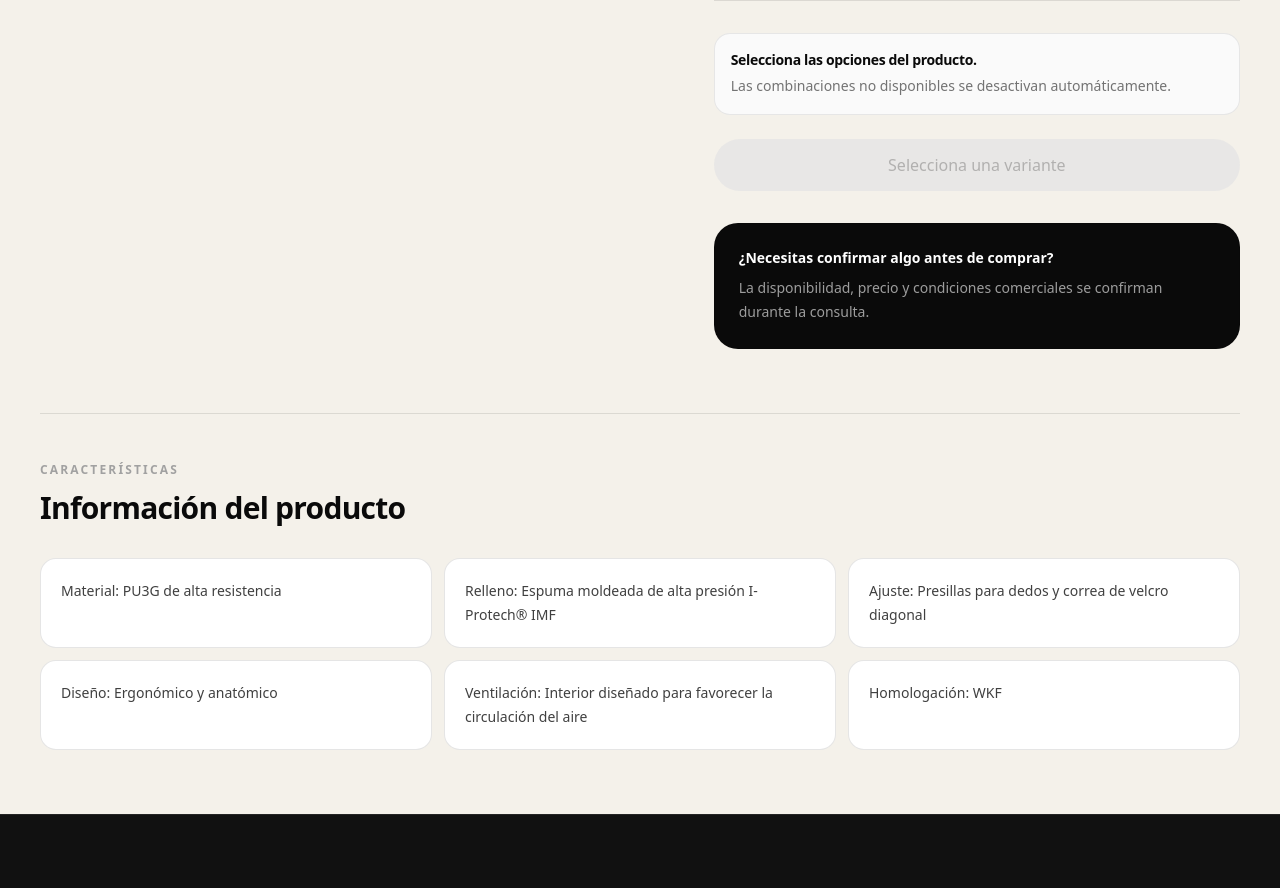
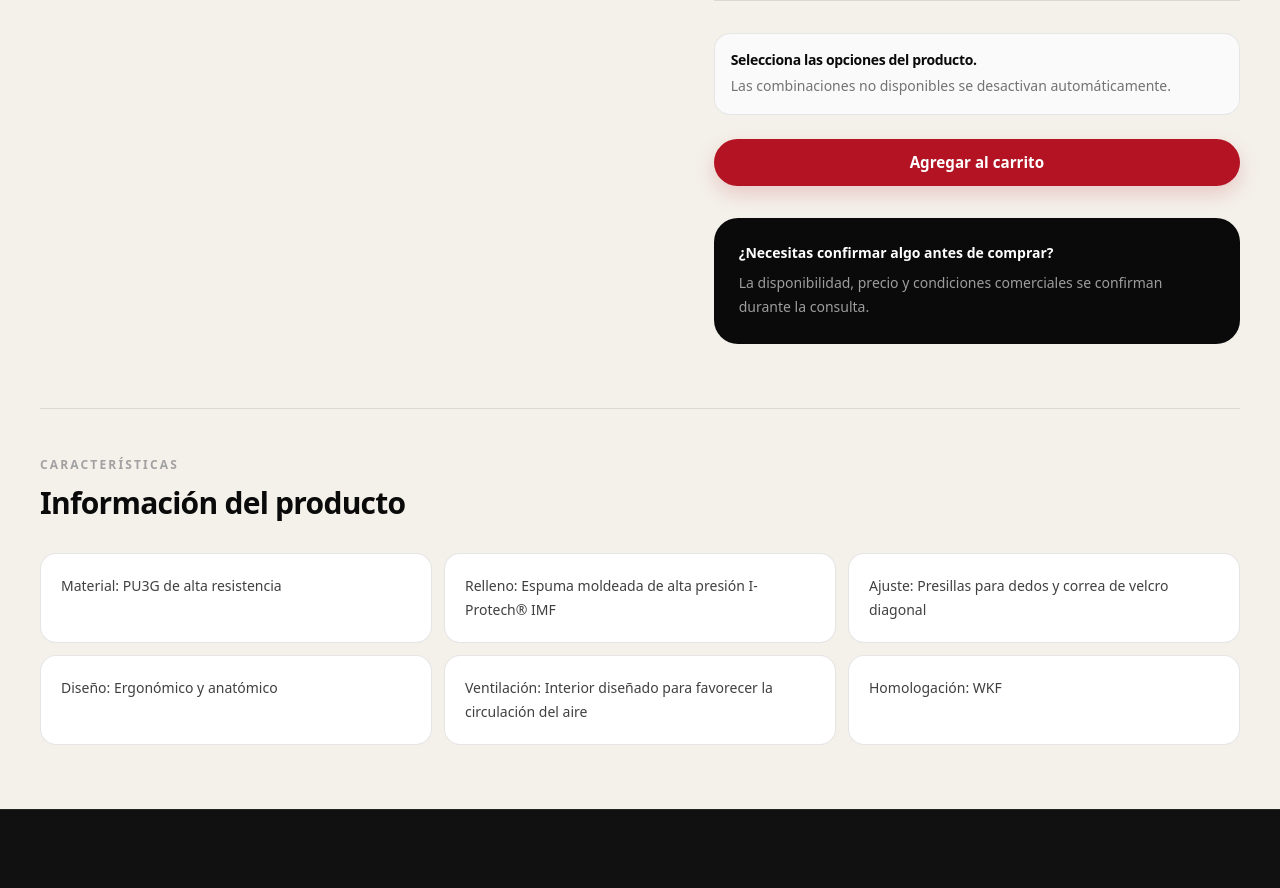
Before and after one commit to maorusohh/catalogo-karate, a Next.js app: page /producto/adidas-661-22-20 in a window 1280 px wide. Shown: the part 920-1808 px from the top of the page. Built offline with nearby package versions, Linux system fonts and the light colour scheme.

Commit message:
fix: allow consultation without product variants

```diff
--- a/src/components/product/add-to-cart-button.tsx
+++ b/src/components/product/add-to-cart-button.tsx
@@ -2,6 +2,8 @@
 
 import { useCart } from "@/components/cart/cart-provider";
 import type { ProductVariant } from "@/types/catalog";
+
+const DEFAULT_VARIANT_ID = "__default__";
 
 type AddToCartButtonProps = {
   productId: string;
@@ -9,6 +11,8 @@ type AddToCartButtonProps = {
   sku: string;
   brandName: string;
   variant: ProductVariant | undefined;
+  requiresVariant: boolean;
+  paymentLabel?: string;
 };
 
 export function AddToCartButton({
@@ -17,38 +21,43 @@ export function AddToCartButton({
   sku,
   brandName,
   variant,
+  requiresVariant,
+  paymentLabel,
 }: AddToCartButtonProps) {
   const { items, addItem, openCart } = useCart();
 
-  const isDisabled = !variant || !variant.available;
+  const variantId = variant?.id ?? DEFAULT_VARIANT_ID;
+  const isDisabled = requiresVariant && (!variant || !variant.available);
 
-  const alreadyInCart = variant
-    ? items.some((item) => item.productId === productId && item.variantId === variant.id)
-    : false;
+  const matchingItem = items.find(
+    (item) => item.productId === productId && item.variantId === variantId,
+  );
+
+  const alreadyInCart =
+    Boolean(matchingItem) && matchingItem?.snapshot.paymentLabel === paymentLabel;
 
   function handleAddToCart() {
-    if (!variant || !variant.available) {
+    if (isDisabled) {
       return;
     }
 
-    if (!alreadyInCart) {
-      const selectedOptions = Object.fromEntries(
-        variant.options.map((option) => [option.name, option.value]),
-      );
+    const selectedOptions = variant
+      ? Object.fromEntries(variant.options.map((option) => [option.name, option.value]))
+      : {};
 
     addItem({
       productId,
-        variantId: variant.id,
-        quantity: 1,
+      variantId,
+      quantity: matchingItem?.quantity ?? 1,
       selectedOptions,
       snapshot: {
         productName,
         sku,
         brandName,
-          variantLabel: variant.label,
+        variantLabel: variant?.label ?? "Sin variante",
+        paymentLabel,
       },
     });
-    }
 
     openCart();
   }
@@ -65,6 +74,8 @@ export function AddToCartButton({
         ? "Selecciona una variante"
         : alreadyInCart
           ? "Ver en el carrito"
+          : matchingItem
+            ? "Actualizar selección"
             : "Agregar al carrito"}
     </button>
   );
```
Lines whose indentation alone changed are shown as unchanged.
